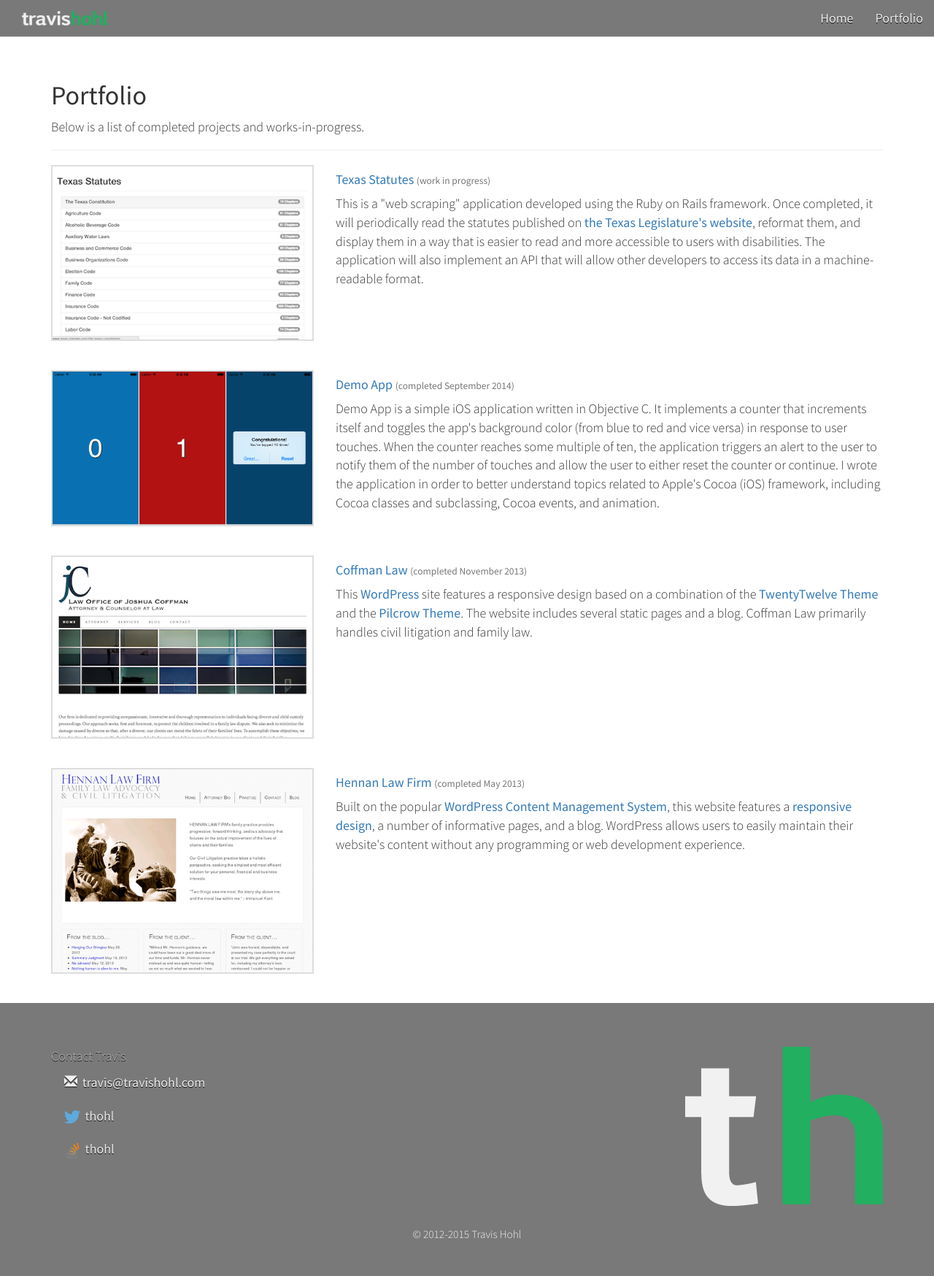
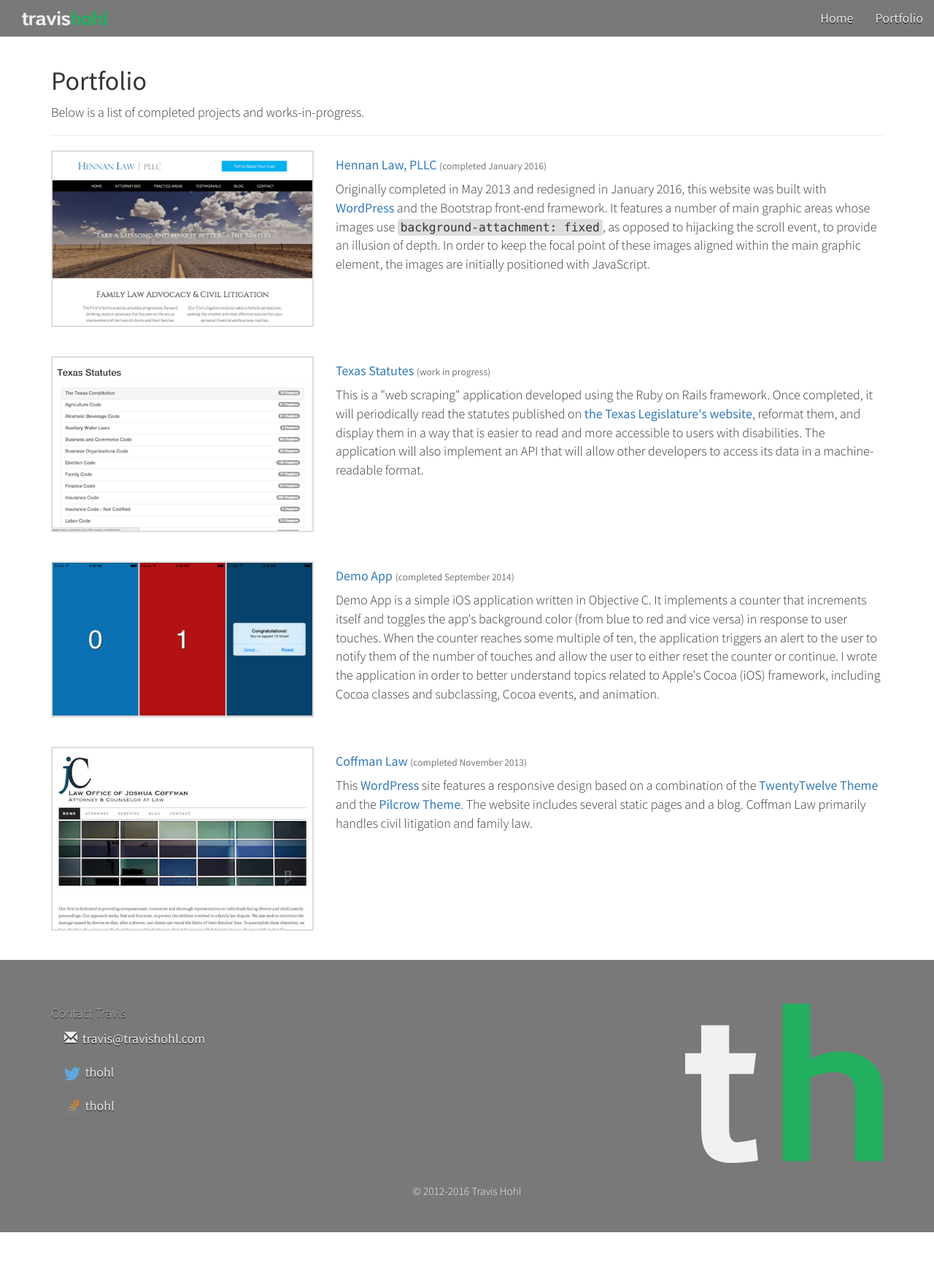
Before and after one commit to travishohl/travishohl.github.io, a Jekyll site: the page built from portfolio/index.html, in a window 1280 px wide. Shown: the whole page at 73% size. Built offline with Jekyll 4.4.1, drawn with Linux system fonts in a browser that asks for light colours; after the commit the page ends 1688 px from its top, so only the background shows below that.

Commit message:
Add hennan redesign to portfolio page and slim down images.
* Add screenshot of newly redesigned Hennan Law site.
* Revise description of Henna Law project.
* Slim down screenshots of several projects -- file sizes were way too
large.
* Asyncronously load the github API javascript -- still need to revise
this code.

```diff
--- a/_includes/footer.html
+++ b/_includes/footer.html
@@ -31,8 +31,10 @@
         </div>
 
         <div class="row">
-            <div class="text-center">
-                <small>&copy; 2012-2015 Travis Hohl</small>
+            <div class="col-md-12">
+                <div class="text-center">
+                    <small>&copy; 2012-2016 Travis Hohl</small>
+                </div>
             </div>
         </div>
 
--- a/_includes/head.html
+++ b/_includes/head.html
@@ -15,7 +15,7 @@
     <link rel="stylesheet" href="{{ "/css/main.css" | prepend: site.baseurl }}">
     <link rel="canonical" href="{{ page.url | replace:'index.html','' | prepend: site.baseurl | prepend: site.url }}">
 
-    <script src="{{ "/js/github-api-call.js" | prepend: site.baseurl }}" type="text/javascript"></script>
+    <script async src="{{ "/js/github-api-call.js" | prepend: site.baseurl }}" type="text/javascript"></script>
 
     <!-- Google Analytics -->
     <script>
--- a/css/main.scss
+++ b/css/main.scss
@@ -32,6 +32,12 @@
 .btn-primary {
     margin-bottom: 10px;
     border-radius: 0;
+}
+
+
+code {
+    background-color: #dedede;
+    color: #333333;
 }
 
 
@@ -106,6 +112,7 @@
 .navbar {
     background-color: #797979;
     background-image: none;
+    margin-bottom: 0;
 
     .navbar-header {
         .navbar-brand {
@@ -138,6 +145,11 @@
 }
 
 
+.panel {
+    margin-bottom: 30px;
+}
+
+
 .portfolio {
     &__project {
         margin-bottom: 40px;
--- a/index.html
+++ b/index.html
@@ -2,8 +2,8 @@
 layout: default
 ---
 
-<div class="container">
-    <div class="jumbotron">
+<div class="jumbotron">
+    <div class="container">
         <h1>Travis Hohl</h1>
         <p>a pragmatic and open-minded web developer based in Austin, Texas</p>
         <p>
@@ -11,7 +11,9 @@
         <a class="btn btn-primary btn-lg" role="button" href="#contact-travis">Contact Travis</a>
         </p>
     </div>
+</div>
 
+<div class="container">
     <div class="row">
         <div class="col-md-4">
             <div class="panel panel-default">
--- a/portfolio/index.html
+++ b/portfolio/index.html
@@ -4,18 +4,35 @@
 
 <div class="portfolio">
     <div class="container">
-        <div class="page-header">
-            <h1>Portfolio</h1>
-            <p>Below is a list of completed projects and works-in-progress.</p>
+        <div class="row">
+            <div class="col-md-12">
+                <div class="page-header">
+                    <h1>Portfolio</h1>
+                    <p>Below is a list of completed projects and works-in-progress.</p>
+                </div>
+            </div>
         </div>
         <div class="portfolio__project">
             <div class="row">
-                <div class="col-md-4">
-                    <a target="_blank" href="http://www.texas-statutes.com/">
-                        <img class="portfolio__thumbnail" alt="Texas Statutes" src="/images/texas-statutes.png" />
+                <div class="col-sm-4 col-md-4">
+                    <a target="_blank" href="http://hennanlaw.com/">
+                        <img class="portfolio__thumbnail" alt="Hennan Law Firm" src="/images/hennanlaw-2016-2.jpg">
                     </a>
                 </div>
-                <div class="col-md-8">
+                <div class="col-sm-8 col-md-8">
+                    <h4><a href="http://www.hennanlaw.com/" target="_blank">Hennan Law, PLLC</a> <small>(completed January 2016)</small></h4>
+                    <p>Originally completed in May 2013 and redesigned in January 2016, this website was built with <a href="http://wordpress.org/" target="_blank">WordPress</a> and the Bootstrap front-end framework. It features a number of main graphic areas whose images use <code>background-attachment: fixed</code>, as opposed to hijacking the scroll event, to provide an illusion of depth. In order to keep the focal point of these images aligned within the main graphic element, the images are initially positioned with JavaScript.</p>
+                </div>
+            </div>
+        </div>
+        <div class="portfolio__project">
+            <div class="row">
+                <div class="col-sm-4 col-md-4">
+                    <a target="_blank" href="http://www.texas-statutes.com/">
+                        <img class="portfolio__thumbnail" alt="Texas Statutes" src="/images/texas-statutes.png">
+                    </a>
+                </div>
+                <div class="col-sm-8 col-md-8">
                     <h4>
                         <a href="http://www.texas-statutes.com/" target="_blank">Texas Statutes</a> <small>(work in progress)</small>
                     </h4>
@@ -25,12 +42,12 @@
         </div>
         <div class="portfolio__project">
             <div class="row">
-                <div class="col-md-4">
+                <div class="col-sm-4 col-md-4">
                     <a target="_blank" href="https://github.com/travishohl/demo-app/">
-                        <img class="portfolio__thumbnail" alt="Compilation of screenshots from Demo App" src="/images/demo-app-3.png" />
+                        <img class="portfolio__thumbnail" alt="Compilation of screenshots from Demo App" src="/images/demo-app-4.jpg">
                     </a>
                 </div>
-                <div class="col-md-8">
+                <div class="col-sm-8 col-md-8">
                     <h4><a href="https://github.com/travishohl/demo-app/" target="_blank">Demo App</a> <small>(completed September 2014)</small></h4>
                     <p>Demo App is a simple iOS application written in Objective C. It implements a counter that increments itself and toggles the app's background color (from blue to red and vice versa) in response to user touches. When the counter reaches some multiple of ten, the application triggers an alert to the user to notify them of the number of touches and allow the user to either reset the counter or continue. I wrote the application in order to better understand topics related to Apple's Cocoa (iOS) framework, including Cocoa classes and subclassing, Cocoa events, and animation.</p>
                 </div>
@@ -38,29 +55,16 @@
         </div>
         <div class="portfolio__project">
             <div class="row">
-                <div class="col-md-4">
+                <div class="col-sm-4 col-md-4">
                     <a target="_blank" href="http://coffman-law.com/">
-                        <img class="portfolio__thumbnail" alt="Coffman Law" src="/images/coffman-law.png" />
+                        <img class="portfolio__thumbnail" alt="Coffman Law" src="/images/coffman-law-2.jpg">
                     </a>
                 </div>
-                <div class="col-md-8">
+                <div class="col-sm-8 col-md-8">
                     <h4><a href="http://coffman-law.com/" target="_blank">Coffman Law</a> <small>(completed November 2013)</small></h4>
                     <p>This <a href="http://wordpress.org/" target="_blank">WordPress</a> site features a responsive design based on a combination of the <a href="http://wordpress.org/themes/twentytwelve" target="_blank">TwentyTwelve Theme</a> and the <a href="https://wordpress.org/themes/pilcrow" target="_blank">Pilcrow Theme</a>. The website includes several static pages and a blog. Coffman Law primarily handles civil litigation and family law.</p>
                 </div>
             </div>
         </div>
-        <div class="portfolio__project">
-            <div class="row">
-                <div class="col-md-4">
-                    <a target="_blank" href="http://hennanlaw.com/">
-                        <img class="portfolio__thumbnail" alt="Hennan Law Firm" src="/images/hennanlaw2.png" />
-                    </a>
-                </div>
-                <div class="col-md-8">
-                    <h4><a href="http://hennanlaw.com/" target="_blank">Hennan Law Firm</a> <small>(completed May 2013)</small></h4>
-                    <p>Built on the popular <a href="http://wordpress.org/" target="_blank">WordPress Content Management System</a>, this website features a <a href="http://wordpress.org/themes/responsive" target="_blank">responsive design</a>, a number of informative pages, and a blog. WordPress allows users to easily maintain their website's content without any programming or web development experience.</p>
-                </div>
-            </div>
-        </div>
     </div>
 </div>
```
Also changed, not shown: images/coffman-law-2.jpg (added), images/demo-app-4.jpg (added), images/hennanlaw-2016-2.jpg (added), images/hennanlaw-2016.png (added).
